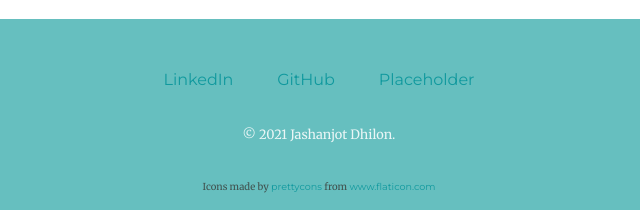
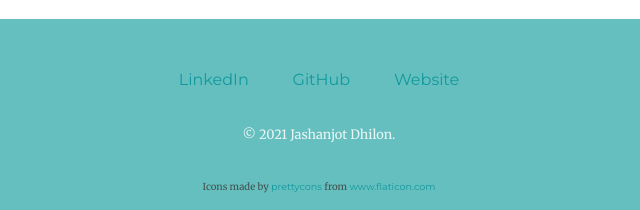
Before and after one commit to JDhilon/cv, a plain HTML site: page index.html in a window 1280 px wide. Shown: the part 2930-3140 px from the top of the page, 321-961 px from the left. Drawn offline with Linux system fonts and the light colour scheme.

Commit message:
Update index.html

```diff
--- a/index.html
+++ b/index.html
@@ -58,7 +58,7 @@
           <div class="bottom-container">
             <a class="footer-link" href="https://www.linkedin.com/in/jashanjot-dhilon-9457b0125/">LinkedIn</a>
             <a class="footer-link" href="https://github.com/JDhilon">GitHub</a>
-            <a class="footer-link" href="https://www.google.com/">Placeholder</a>
+            <a class="footer-link" href="https://jdhilon.github.io/cv/">Website</a>
             <p class="copyright">© 2021 Jashanjot Dhilon.</p>
             <div class="references">Icons made by <a href="https://www.flaticon.com/authors/prettycons" title="prettycons">prettycons</a> from <a href="https://www.flaticon.com/" title="Flaticon">www.flaticon.com</a></div>
           </div>
```
